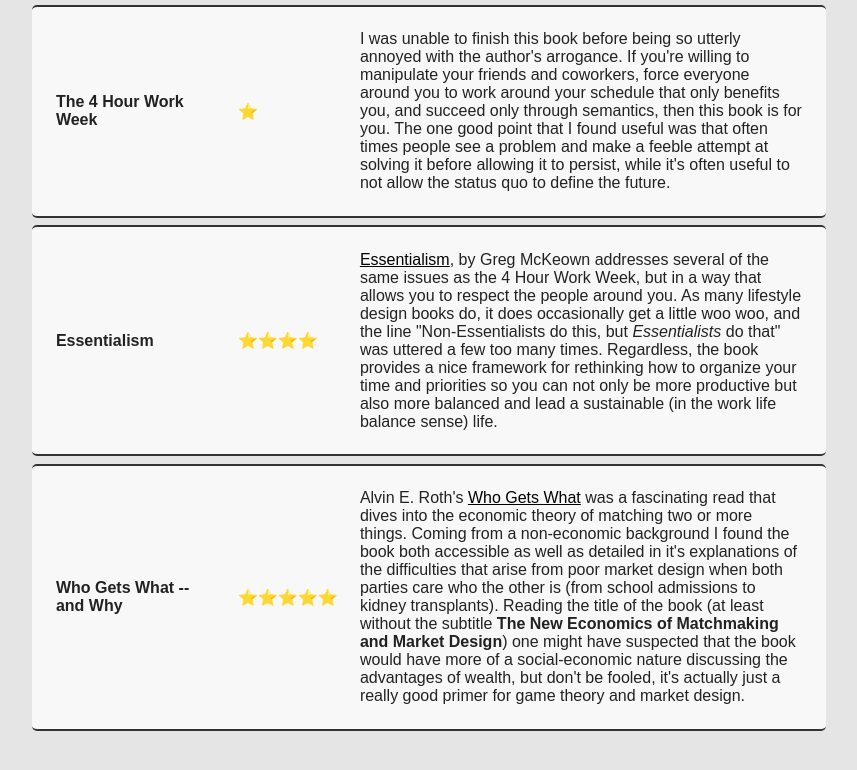
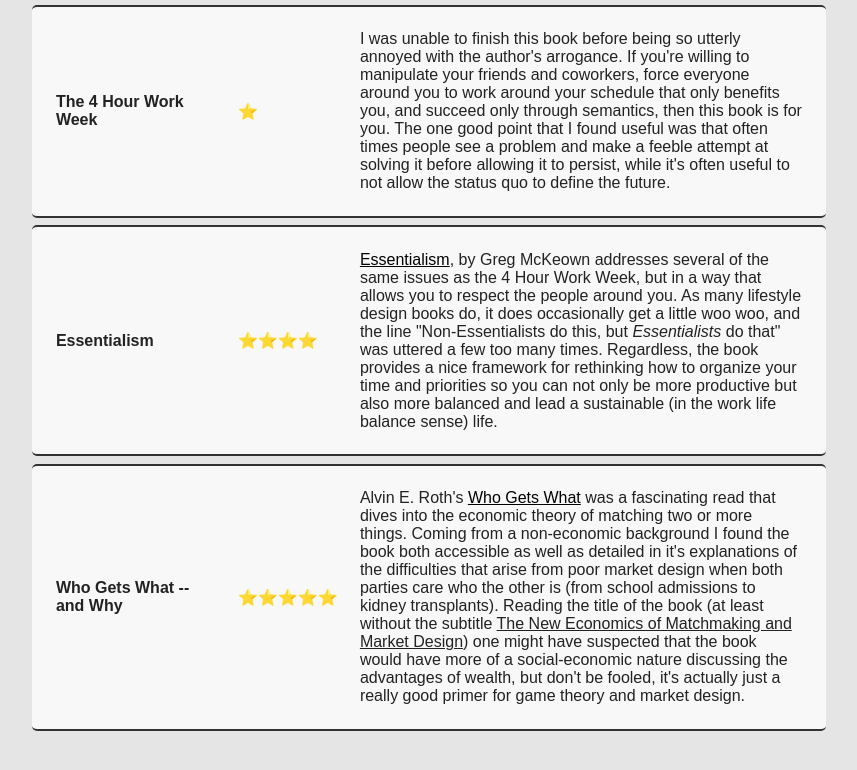
Before and after one commit to sustainablemoney/sustainablemoney.github.io, a plain HTML site: page books-so-far/index.html in a window 1280 px wide. Shown: the part 2563-3333 px from the top of the page, without its empty margins (166-1023 px from the left). Drawn offline with Linux system fonts and the light colour scheme; a web font is replaced by a local one.

Commit message:
fix underline

```diff
--- a/books-so-far/index.html
+++ b/books-so-far/index.html
@@ -145,7 +145,7 @@
           <p class="title">Who Gets What -- and Why</p>
           <p class="rating">⭐⭐⭐⭐⭐</p>
           <p class="recommendation">
-            Alvin E. Roth's <a href="https://www.goodreads.com/book/show/22749723-who-gets-what-and-why">Who Gets What</a> was a fascinating read that dives into the economic theory of matching two or more things. Coming from a non-economic background I found the book both accessible as well as detailed in it's explanations of the difficulties that arise from poor market design when both parties care who the other is (from school admissions to kidney transplants). Reading the title of the book (at least without the subtitle <b>The New Economics of Matchmaking and Market Design</b>) one might have suspected that the book would have more of a social-economic nature discussing the advantages of wealth, but don't be fooled, it's actually just a really good primer for game theory and market design.
+            Alvin E. Roth's <a href="https://www.goodreads.com/book/show/22749723-who-gets-what-and-why">Who Gets What</a> was a fascinating read that dives into the economic theory of matching two or more things. Coming from a non-economic background I found the book both accessible as well as detailed in it's explanations of the difficulties that arise from poor market design when both parties care who the other is (from school admissions to kidney transplants). Reading the title of the book (at least without the subtitle <u>The New Economics of Matchmaking and Market Design</u>) one might have suspected that the book would have more of a social-economic nature discussing the advantages of wealth, but don't be fooled, it's actually just a really good primer for game theory and market design.
           </p>
         </div>
       </div>
```
